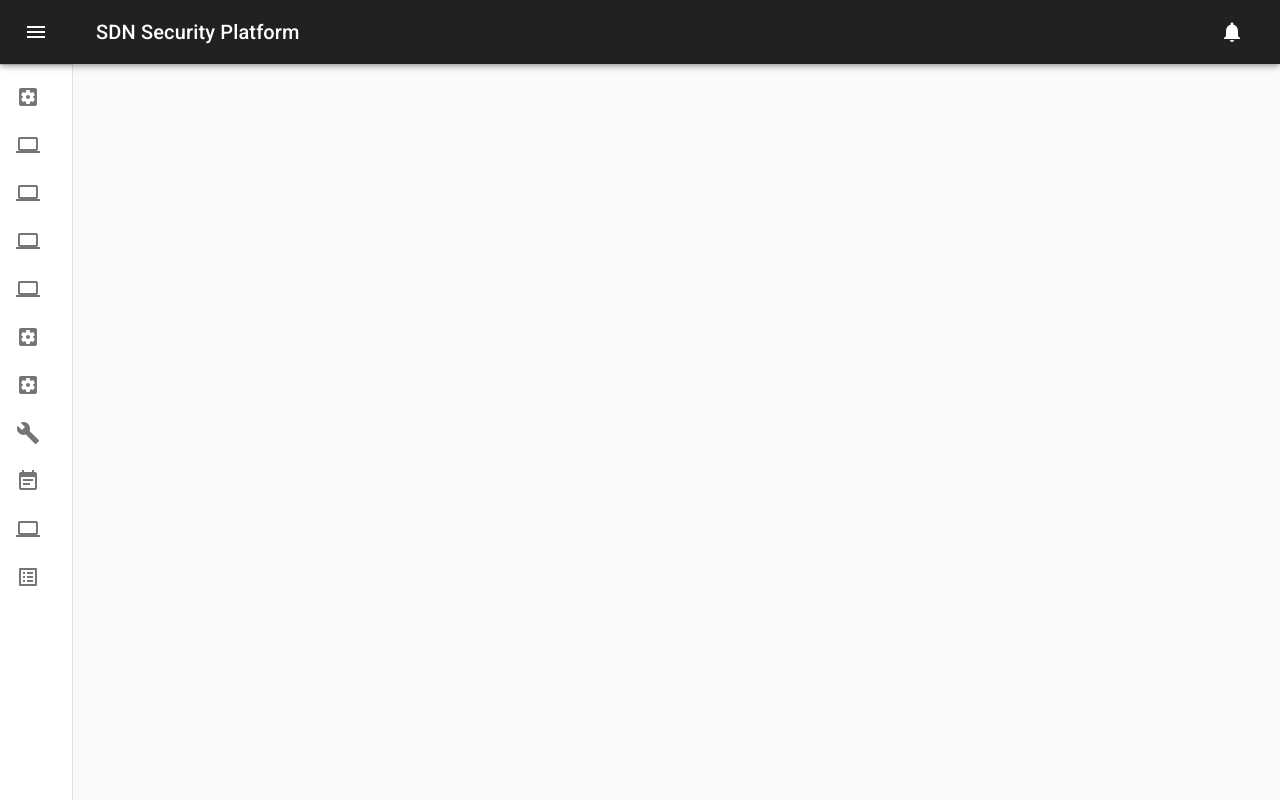
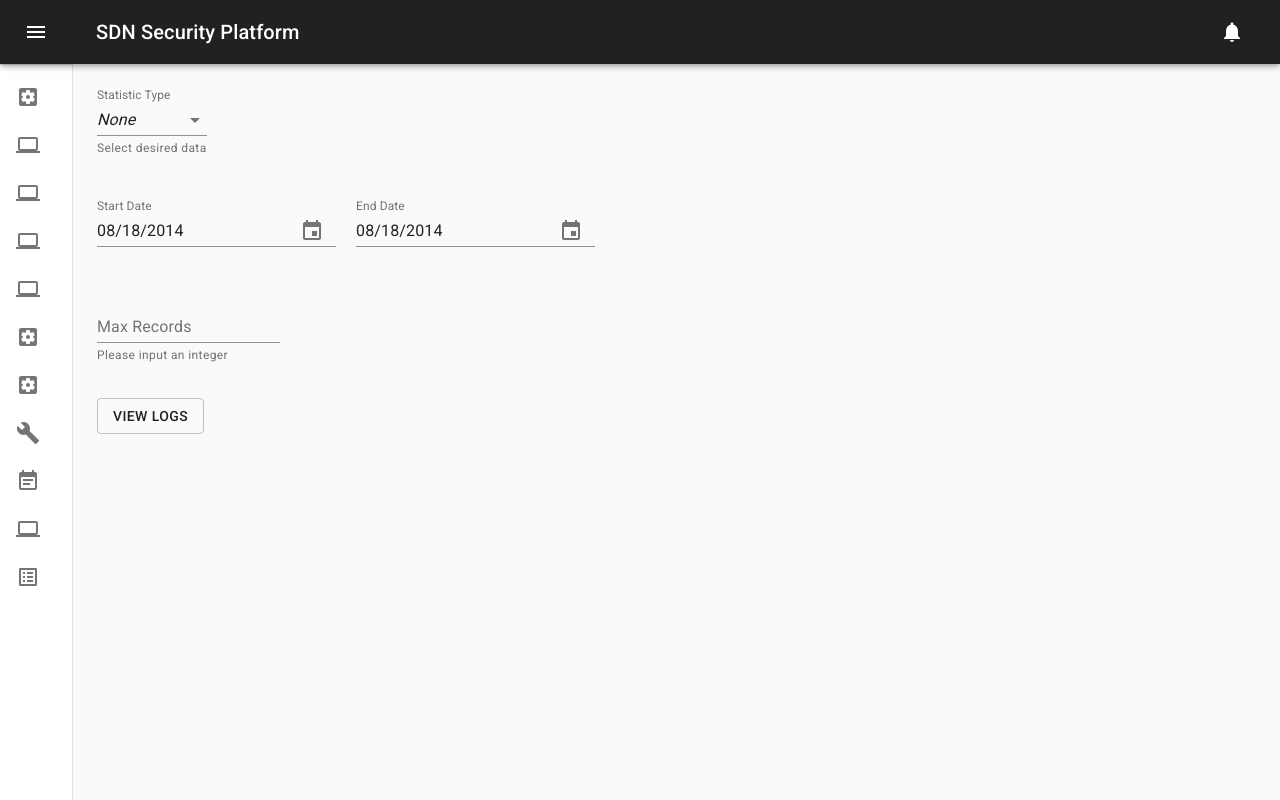
Before and after one commit to chrissayon/sdn_security_platform_frontend, a React (Create React App) app: page /view-logs in a window 1280 px wide. Built offline with nearby package versions, Linux system fonts and the light colour scheme.

Commit message:
Created initial view logs template page

```diff
--- a/package.json
+++ b/package.json
@@ -3,10 +3,16 @@
   "version": "0.1.0",
   "private": true,
   "dependencies": {
+    "@date-io/date-fns": "^1.3.11",
     "@material-ui/core": "^4.3.0",
     "@material-ui/icons": "^4.2.1",
+    "@material-ui/pickers": "^3.2.6",
     "axios": "^0.19.0",
     "d3": "^5.9.7",
+    "date-fns": "^2.0.0-beta.5",
+    "i": "^0.3.6",
+    "material-ui": "^0.20.2",
+    "npm": "^6.11.3",
     "react": "^16.8.6",
     "react-dom": "^16.8.6",
     "react-redux": "^7.1.0",
--- a/src/Containers/MainBody/MLConfiguration/MLConfiguration.js
+++ b/src/Containers/MainBody/MLConfiguration/MLConfiguration.js
@@ -45,7 +45,7 @@ class MLConfiguration extends Component {
         return (
             <React.Fragment>
                 <Grid container spacing={10} >
-                    <Grid item  >
+                    <Grid item xs={6} >
                         <TextField
                             id="standard-name"
                             label="Set ML Threshold"
@@ -54,10 +54,10 @@ class MLConfiguration extends Component {
                             margin="normal"
                         />
                     </Grid>
-                    <Grid item  >
+                    <Grid item xs={6} >
                         <TextField
                             id="standard-name"
-                            label="ML Threshold Value"
+                            label="Current ML Threshold Value"
                             value={this.state.mlThreshold}
                             onChange = {this.setIP}
                             margin="normal"
@@ -68,7 +68,7 @@ class MLConfiguration extends Component {
                     </Grid>
 
                 </Grid>
-                <Button variant="outlined" onClick={this.setMlThreshold}>
+                <Button variant="outlined" onClick={this.setMlThreshold} xs={12}>
                     Set Machine Learning Threshold
                 </Button>
             </React.Fragment>
--- a/src/Containers/MainBody/MainBody.js
+++ b/src/Containers/MainBody/MainBody.js
@@ -41,6 +41,7 @@ import sdnGraph from '../../Components/Graph/Graph';
 
 import MLConfiguration from '../MainBody/MLConfiguration/MLConfiguration'
 import NotificationSetting from '../MainBody/NotificationSettings/NotificationSettings'
+import ViewLogs from '../MainBody/ViewLogs/ViewLogs'
 
 const drawerWidth = 240;
 
@@ -121,57 +122,57 @@ const MainBody = (props) => {
         {
             name: 'SDN Settings',
             route: '/sdn-settings',
-            icon: <SettingsApplicationsIcon />
+            icon: <ListItemIcon><SettingsApplicationsIcon /></ListItemIcon>
         },
         {
             name: 'Port Graph',
             route: '/port-graph',
-            icon: <ComputerIcon />
+            icon: <ListItemIcon><ComputerIcon /></ListItemIcon>
         },
         {
             name: 'Port Table',
             route: '/port-table',
-            icon: <ComputerIcon />
+            icon: <ListItemIcon><ComputerIcon /></ListItemIcon>
         },
         {
             name: 'Flow Aggregate Graph',
             route: '/flow-aggregate-graph',
-            icon: <ComputerIcon />
+            icon: <ListItemIcon><ComputerIcon /></ListItemIcon>
         },
         {
             name: 'Flow Table',
             route: '/flow-table',
-            icon: <ComputerIcon />
+            icon: <ListItemIcon><ComputerIcon /></ListItemIcon>
         },
         {
             name: 'Settings',
             route: '/settings',
-            icon: <SettingsApplicationsIcon />
+            icon: <ListItemIcon><SettingsApplicationsIcon /></ListItemIcon>
         },
         {
             name: 'SDN Configuration',
             route: '/sdn-configuration',
-            icon: <SettingsApplicationsIcon />
+            icon: <ListItemIcon><SettingsApplicationsIcon /></ListItemIcon>
         },
         {
           name: 'ML Configuration',
           route: '/ml-configuration',
-          icon: <BuildIcon />
+          icon: <ListItemIcon><BuildIcon /></ListItemIcon>
         },
         {
           name: 'Notification Settings',
           route: '/notification-settings',
-          icon: <EventNoteIcon />
+          icon: <ListItemIcon><EventNoteIcon /></ListItemIcon>
         },
         {
           name: 'Live Monitoring',
           route: '/live-monitoring',
-          icon: <ComputerIcon />
+          icon: <ListItemIcon><ComputerIcon /></ListItemIcon>
         },
         {
           name: 'View Logs',
           route: '/view-logs',
-          icon: <ListAllIcon />
+          icon: <ListItemIcon><ListAllIcon /></ListItemIcon>
         },
     ]);
 
@@ -250,7 +251,7 @@ const MainBody = (props) => {
         <List>
             {buttonList.map((text, index) => (
                 <ListItem button onClick={() => handlerLink(index)} key={index}>
-                  <ListItemIcon>{ buttonList[index].icon } </ListItemIcon>
+                  { buttonList[index].icon }
                    {/* { console.log(buttonList[index].icon) } */}
 
                   <ListItemText primary={buttonList[index].name} />
@@ -269,6 +270,7 @@ const MainBody = (props) => {
               <Route path={'/graphs'} component={sdnGraph}/>
               <Route path={'/ml-configuration'} component={MLConfiguration} />
               <Route path={'/notification-settings'} component={NotificationSetting} />
+              <Route path={'/view-logs'} component={ViewLogs} />
               <Route exact path={'/'} component={null}/>
           </Switch>
 
--- /dev/null
+++ b/src/Containers/MainBody/ViewLogs/ViewLogs.js
@@ -0,0 +1,168 @@
+import React from 'react';
+import { makeStyles } from '@material-ui/core/styles';
+import InputLabel from '@material-ui/core/InputLabel';
+import MenuItem from '@material-ui/core/MenuItem';
+import FormHelperText from '@material-ui/core/FormHelperText';
+import FormControl from '@material-ui/core/FormControl';
+import Select from '@material-ui/core/Select';
+import Button from '@material-ui/core/Button';
+import TextField from '@material-ui/core/TextField';
+
+import axios from 'axios'
+
+import 'date-fns';
+import Grid from '@material-ui/core/Grid';
+import DateFnsUtils from '@date-io/date-fns';
+import {
+  MuiPickersUtilsProvider,
+  KeyboardDatePicker,
+} from '@material-ui/pickers';
+
+const useStyles = makeStyles(theme => ({
+  root: {
+    display: 'flex',
+    flexWrap: 'wrap',
+  },
+  formControl: {
+    paddingRight: 20,
+  },
+  selectEmpty: {
+    marginTop: theme.spacing(2),
+  },
+}));
+
+export default function SimpleSelect() {
+  const classes = useStyles();
+  const [values, setValues] = React.useState({
+    statType: '',
+  });
+
+  const [startDate, setStartDate] = React.useState(new Date('2014-08-18T21:11:54'));
+  const [endDate, setEndDate] = React.useState(new Date('2014-08-18T21:11:54'));
+  const [maxRecords, setMaxRecords] = React.useState(1)
+
+  // Handler for start date component
+  const handleStartDateChange = date => {
+    setStartDate(date);
+  };
+
+  // Handler for end date component
+  const handleEndDateChange = date => {
+    setEndDate(date);
+  };
+
+  const handleRecordChange = event => {
+      setMaxRecords(event.target.value)
+  }
+
+
+  const handleChange = event => {
+    setValues(oldValues => ({
+      ...oldValues,
+      [event.target.name]: event.target.value,
+    }));
+  };
+
+  const logClicked = () => {
+      console.log(values)
+      console.log(endDate)
+      console.log(startDate)
+      console.log(maxRecords)
+    // axios.post('http://127.0.0.1:8000/sdn_communication/update_ml_threshold/',{
+    //     data: { ml_threshold : values },
+    // })
+    // .then((response) => {
+    //     console.log(response)
+    // })
+    if(values.statType === 'flow_aggregate'){
+        axios.post('http://127.0.0.1:8000/sdn_communication/flow_agg_stats/',{
+            data: { ml_threshold : values },
+        })
+        .then((response) => {
+            console.log(response)
+        })
+    }
+  }
+
+  return (
+    <Grid container spacing={3}>
+        <Grid item xs={12}>
+            <form autoComplete="off">
+            <FormControl >
+                <InputLabel shrink>
+                    Statistic Type
+                </InputLabel>
+                <Select
+                    value={values.statType}
+                    onChange={handleChange}
+                    inputProps={{
+                        name: 'statType',
+                        id: 'statTypeID',
+                    }}
+                    displayEmpty
+                    name=""
+                    className={classes.selectEmpty}
+                >
+                    <MenuItem value="">
+                        <em>None</em>
+                    </MenuItem>
+                    <MenuItem value={"flow_aggregate"}>Flow Aggregate Statistics</MenuItem>
+                    <MenuItem value={"port_stats"}>Port Statistics</MenuItem>
+                    <MenuItem value={"flow stats"}>Flow Statistics</MenuItem>
+                    <MenuItem value={"attack_notifications"}>Attack Notifications</MenuItem>
+                    <MenuItem value={"flow_aggregate_diff"}>Flow Aggregate Difference Statistics</MenuItem>
+                    <MenuItem value={"port_difference"}>Port Difference Statistics</MenuItem>
+                </Select>
+                <FormHelperText>Select desired data</FormHelperText>
+            </FormControl>
+            </form>
+        </Grid>
+
+        <Grid item xs={12}>
+            <MuiPickersUtilsProvider utils={DateFnsUtils}>
+                <KeyboardDatePicker
+                className={classes.formControl}
+                disableToolbar
+                variant="inline"
+                format="MM/dd/yyyy"
+                margin="normal"
+                id="date-picker-inline"
+                label="Start Date"
+                value={startDate}
+                onChange={handleStartDateChange}
+                KeyboardButtonProps={{
+                    'aria-label': 'change date',
+                }}
+                />
+                <KeyboardDatePicker
+                disableToolbar
+                variant="inline"
+                format="MM/dd/yyyy"
+                margin="normal"
+                id="date-picker-inline"
+                label="End Date"
+                value={endDate}
+                onChange={handleEndDateChange}
+                KeyboardButtonProps={{
+                    'aria-label': 'change date',
+                }}
+                />
+            </MuiPickersUtilsProvider>
+        </Grid>
+        <Grid item xs={12}>
+            <TextField
+                id="standard-helperText"
+                label="Max Records"
+                helperText="Please input an integer"
+                margin="normal"
+                onChange={handleRecordChange}
+            />
+        </Grid>
+        <Grid item xs={12}>
+            <Button variant="outlined" onClick={logClicked}>
+                View Logs
+            </Button>
+        </Grid>
+    </Grid>
+  );
+}
```
Also changed, not shown: 1 other file (tests, documents, lock files or other folders).
